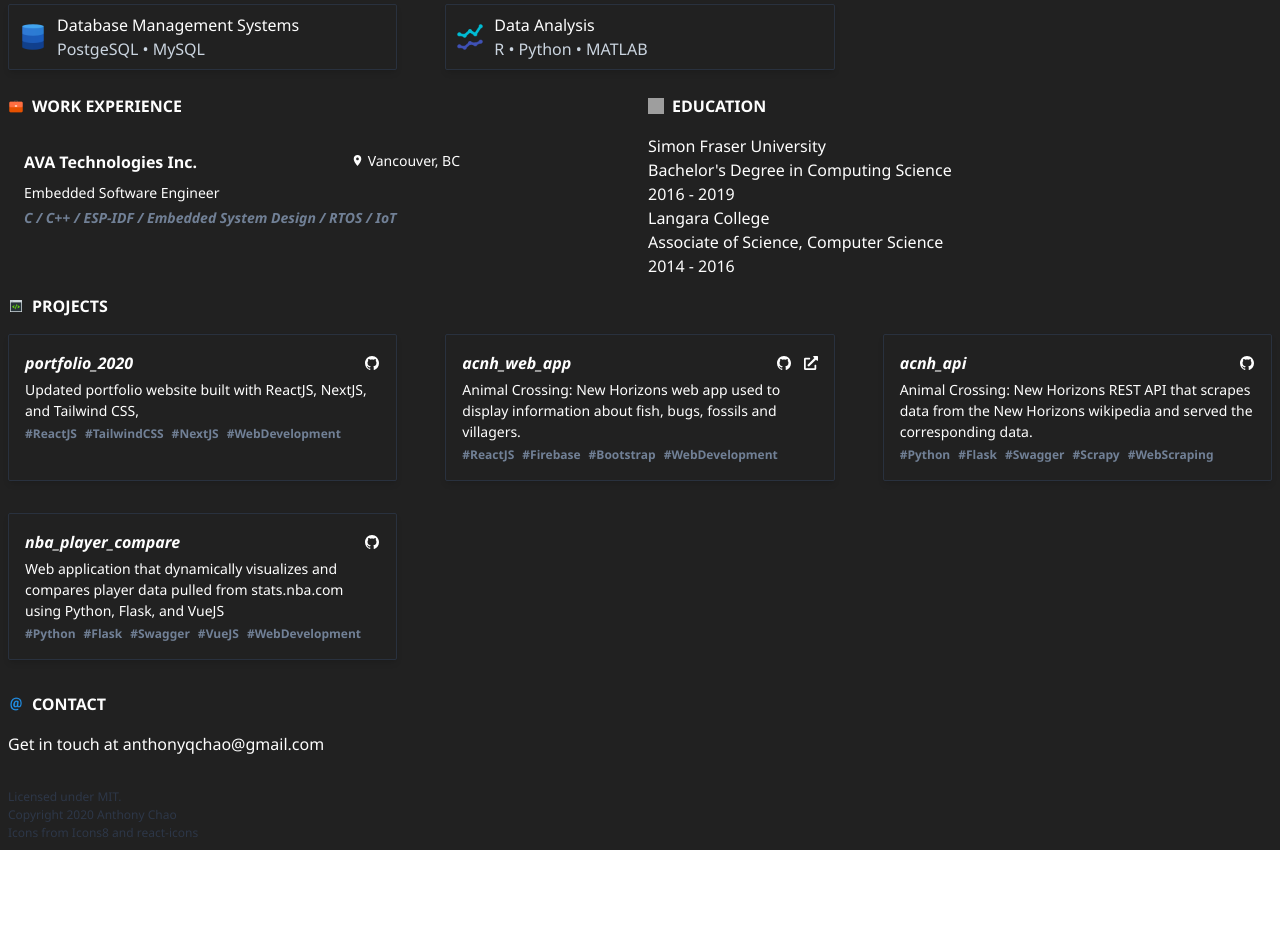
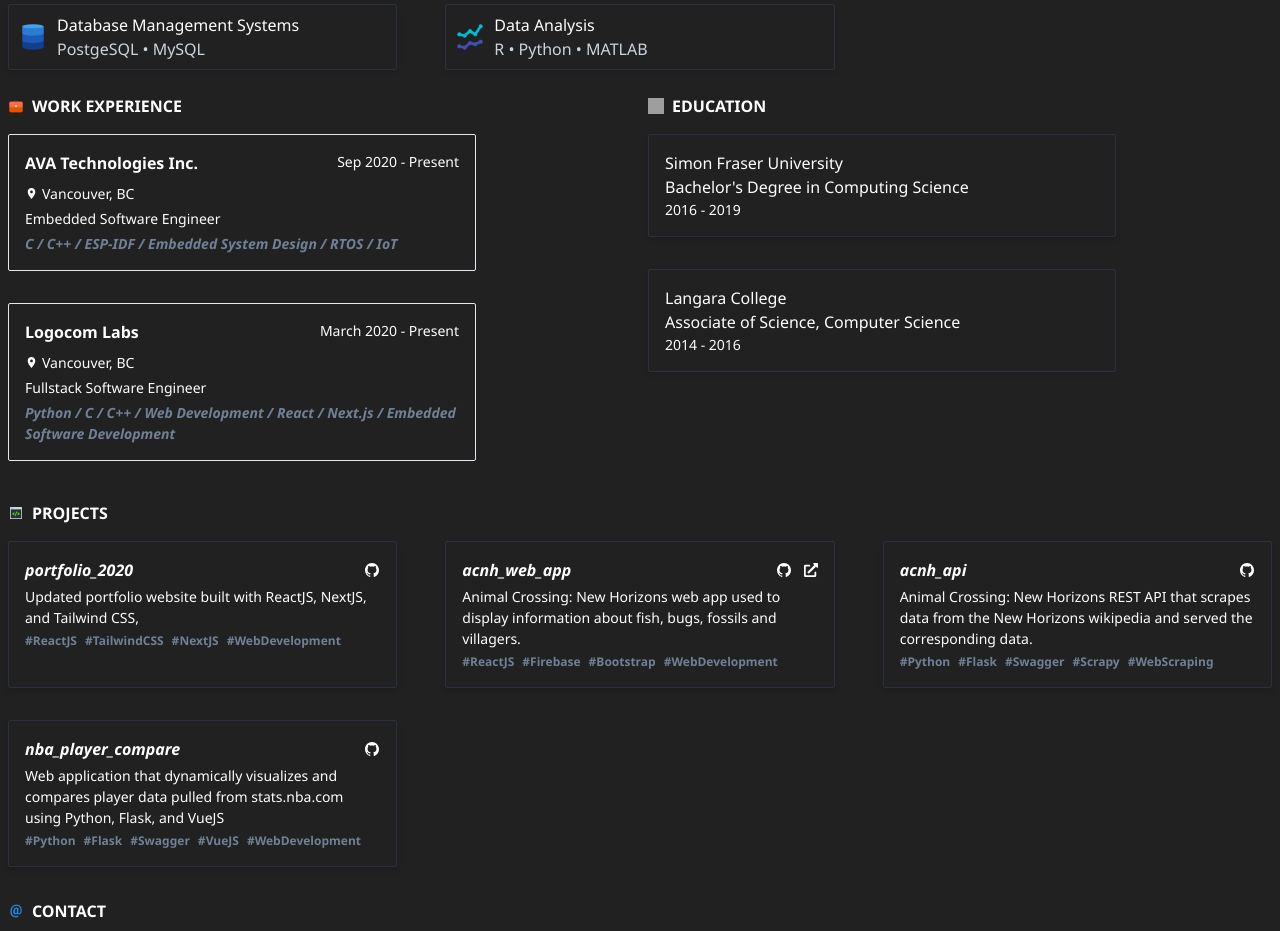
Before and after one commit to anthonysea/portfolio_2020, a Next.js app: page / in a window 1280 px wide. Shown: the part 1160-2091 px from the top of the page. Before the commit the page ends 2010 px from the top, so only its background shows below. Built offline with nearby package versions, Linux system fonts and the light colour scheme; grey boxes are pictures that could not be loaded.

Commit message:
Creating cards and refactoring card styling to own component

```diff
--- /dev/null
+++ b/components/Card.js
@@ -0,0 +1,16 @@
+import { useContext } from 'react';
+import ThemeContext from '../context/ThemeContext';
+
+import styles from './Card.module.css'
+
+const Card = ({ children, className}) => {
+    const { dark } = useContext(ThemeContext);
+
+    return (
+        <div className={`${ className } ${ dark ? "border-gray-800" : "border-gray-400" } ${ styles.card }`}>
+            { children }
+        </div>
+    )
+}
+
+export default Card;
--- /dev/null
+++ b/components/Card.module.css
@@ -0,0 +1,3 @@
+.card {
+    @apply border border-opacity-75 rounded-sm shadow-md
+}
--- a/components/Education.js
+++ b/components/Education.js
@@ -1,4 +1,5 @@
 import SectionHeading from '../components/SectionHeading';
+import Card from '../components/Card';
 
 const Education = ({ educationData, children, props }) => {
     return (
@@ -7,11 +8,13 @@
             <div className="m-2">
                 {educationData.map(({ school, cert, years }) => {
                     return (
-                    <>
+                        // <div className="mb-6 lg:mb-8 p-4 w-full lg:w-3/4 border border-opacity-75 rounded-sm">
+                        <Card className="mb-6 lg:mb-8 p-4 w-full lg:w-3/4">
                             <p>{ school }</p>
                             <p>{ cert }</p>
-                        <p>{ years[0] } - { years[1] }</p>
-                    </>
+                            <p className="font-light text-sm">{ years[0] } - { years[1] }</p>
+                        </Card>
+                        // </div>
                     )
                 })}
             </div>
--- a/components/Work.js
+++ b/components/Work.js
@@ -7,13 +7,17 @@
         <div>
             <SectionHeading imgUrl='images/briefcase.png' title='work experience'/>
             <div className="m-2">
-                {workData.map(({ company, title, tags, location }) => {
+                {workData.map(({ company, title, tags, location, startDate, endDate }) => {
+                    endDate = endDate.length == 0 ? "Present" : endDate;
+
                     return (
-                        <div className="p-4 w-3/4">
+                        <div className="mb-6 lg:mb-8 p-4 w-full lg:w-3/4 border border-opacity-75 rounded-sm">
                             <div className="flex flex-row justify-between">
                                 <p className="mb-2 font-semibold text-md">{ company }</p>
-                                <div className="flex flex-row"><MdLocationOn size={13} className="m-1"/><p className="font-light text-sm">{ location }</p></div>
+                                {/* <div className="flex flex-row"><MdLocationOn size={13} className="m-1"/><p className="font-light text-sm">{ location }</p></div> */}
+                                <p className="font-light text-sm">{ startDate } - { endDate }</p>
                             </div>
+                            <div className="flex flex-row mb-1 "><MdLocationOn size={13} className="mt-1 mr-1"/><p className="font-light text-sm">{ location }</p></div>
                             <p className="font-light text-sm mb-1">{ title }</p>
                             <div className="text-sm italic text-gray-600 font-semibold">
                             {tags.map((tag, ind) => {
--- a/data/work.json
+++ b/data/work.json
@@ -2,7 +2,17 @@
     {
         "company": "AVA Technologies Inc.",
         "location": "Vancouver, BC",
+        "startDate": "Sep 2020",
+        "endDate": "",
         "title": "Embedded Software Engineer",
         "tags": ["C", "C++", "ESP-IDF", "Embedded System Design", "RTOS", "IoT"]
+    },
+    {
+        "company": "Logocom Labs",
+        "location": "Vancouver, BC",
+        "startDate": "March 2020",
+        "endDate": "",
+        "title": "Fullstack Software Engineer",
+        "tags": ["Python", "C", "C++", "Web Development", "React", "Next.js", "Embedded Software Development"]
     }
 ]
```
Lines whose indentation alone changed are shown as unchanged.
